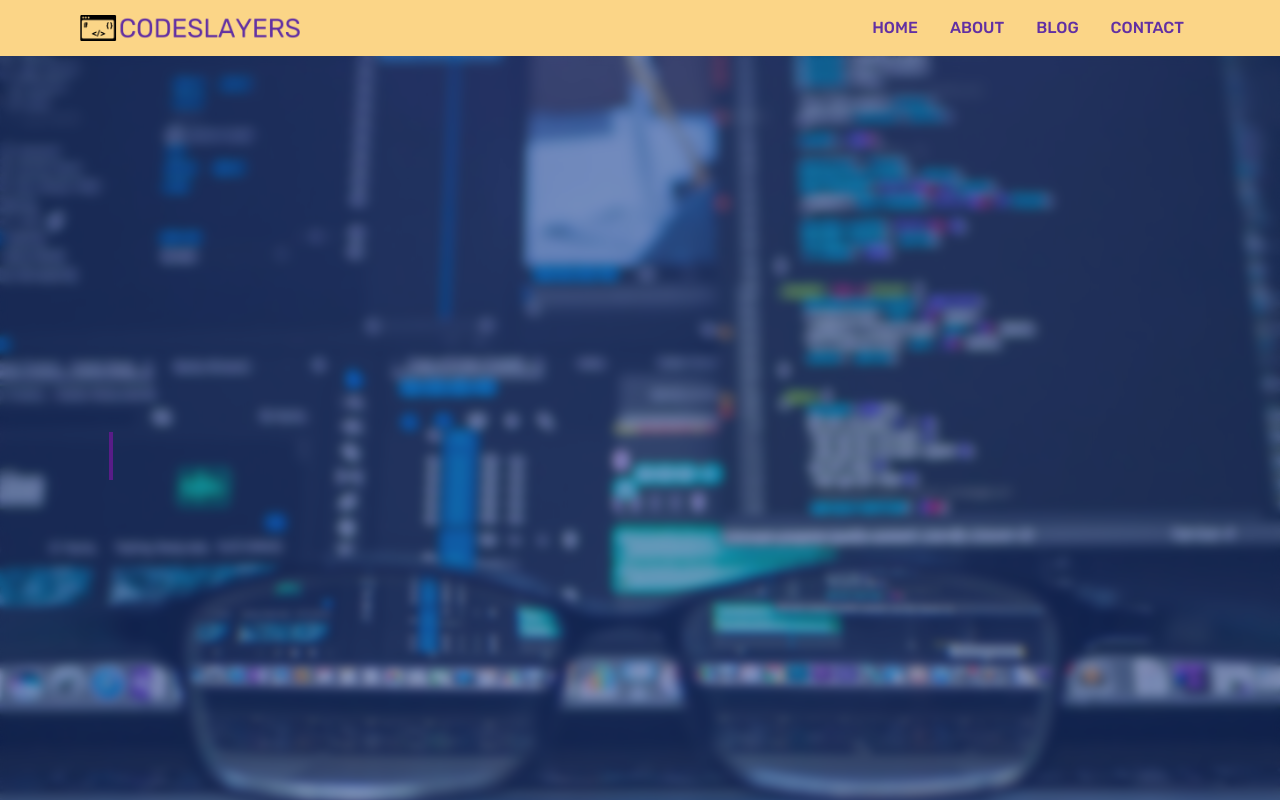
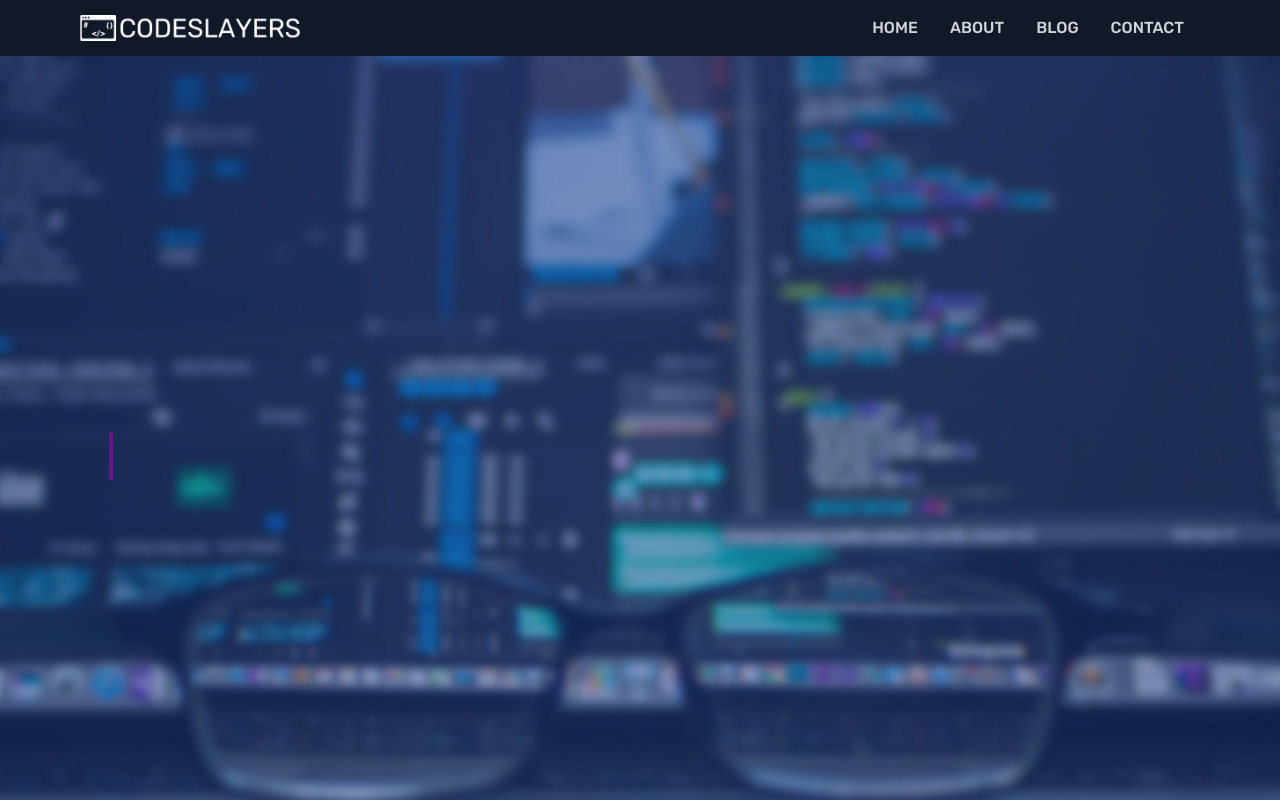
Before and after one commit to CODExSHUBHAM/code-slayers, a Next.js app: page / in a window 1280 px wide. Shown: the top 800 px of the page. Built offline with nearby package versions, Linux system fonts and the light colour scheme.

Commit message:
fix: refactored navbar design

```diff
--- a/components/Navbar/navbar.js
+++ b/components/Navbar/navbar.js
@@ -3,6 +3,7 @@ import React from 'react'
 import Link from 'next/link';
 import Image from 'next/image';
 import logo from '../../public/logo.png'
+import whitelogo from '../../public/White Logo.png'
 import { GiHamburgerMenu } from 'react-icons/gi'
 import { GrClose } from 'react-icons/gr'
 import { useRef } from 'react';
@@ -34,10 +35,10 @@ const Navbar = () => {
 
   return (
     <>
-      <div className='md:flex justify-between items-center bg-secondary p-4 md:px-20 md:py-2 shadow-md '>
+      <div className='md:flex justify-between items-center bg-gray-900 p-4 md:px-20 md:py-2 shadow-md '>
         <div className='flex justify-between items-center'>
           <div className='items-center'>
-            <a href="/"><Image src={logo} alt='logo' width={220} /></a>
+            <a href="/"><Image src={whitelogo} alt='logo' width={220} /></a>
           </div>
           <div onClick={toggleMenu} className='md:hidden'>
             <span ref={open} className='text-2xl text-primary block'><GiHamburgerMenu /></span>
@@ -45,11 +46,11 @@ const Navbar = () => {
           </div>
         </div>
         <div className='items-center hidden md:block'>
-          <ul className='flex font-medium justify-center font-primary text-primary'>
-            <li className='p-2 px-4 hover:underline'><Link href='/'>HOME</Link></li>
-            <li className='p-2 px-4 hover:underline'><Link href='/about'>ABOUT</Link></li>
-            <li className='p-2 px-4 hover:underline'><Link href='/blog'>BLOG</Link></li>
-            <li className='p-2 px-4 hover:underline'><Link href='/contact'>CONTACT</Link></li>
+          <ul className='flex font-medium justify-center font-primary text-gray-300'>
+            <li className='p-2 px-4 hover:underline hover:text-primary ease-in-out'><Link href='/'>HOME</Link></li>
+            <li className='p-2 px-4 hover:underline hover:text-primary ease-in-out'><Link href='/about'>ABOUT</Link></li>
+            <li className='p-2 px-4 hover:underline hover:text-primary ease-in-out'><Link href='/blog'>BLOG</Link></li>
+            <li className='p-2 px-4 hover:underline hover:text-primary ease-in-out'><Link href='/contact'>CONTACT</Link></li>
           </ul>
         </div>
         <div ref={ref} className='items-center bg-secondary absolute right-0 w-full top-15 z-10 p-4 hidden'>
```
